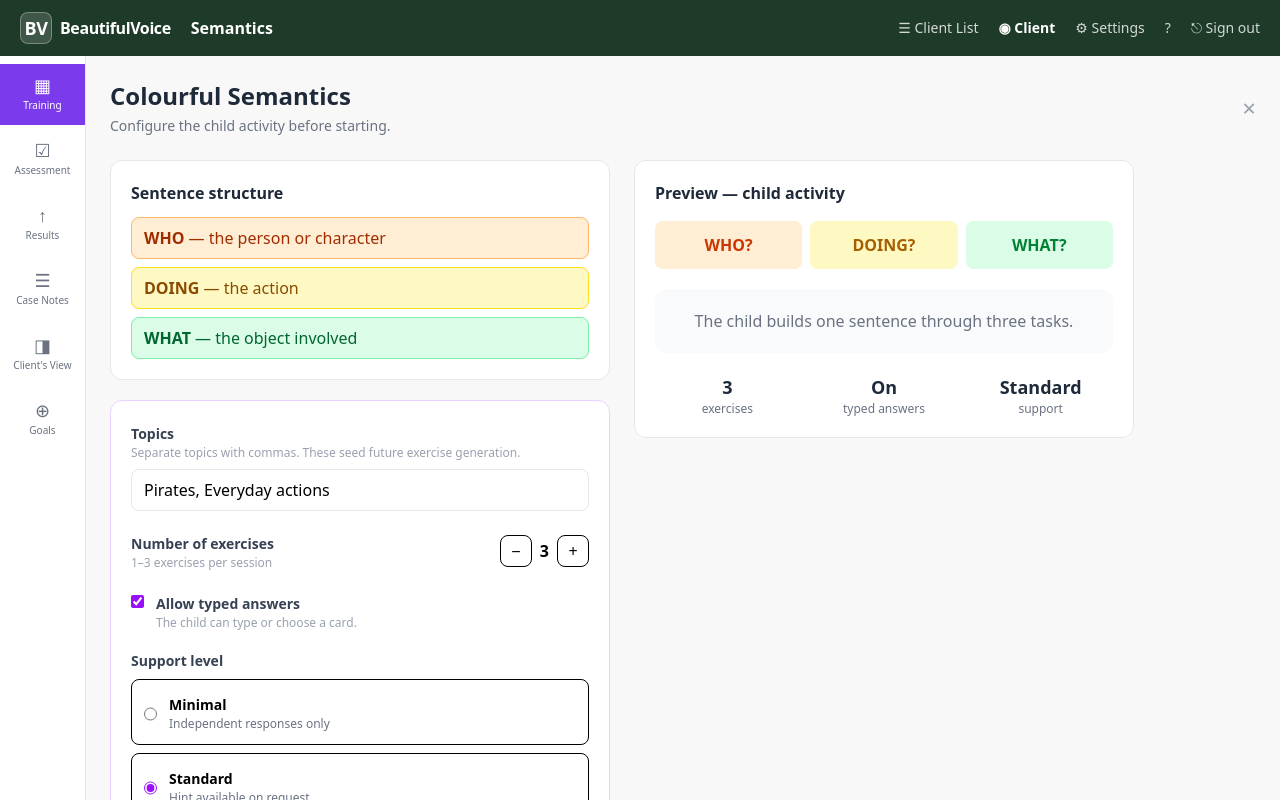
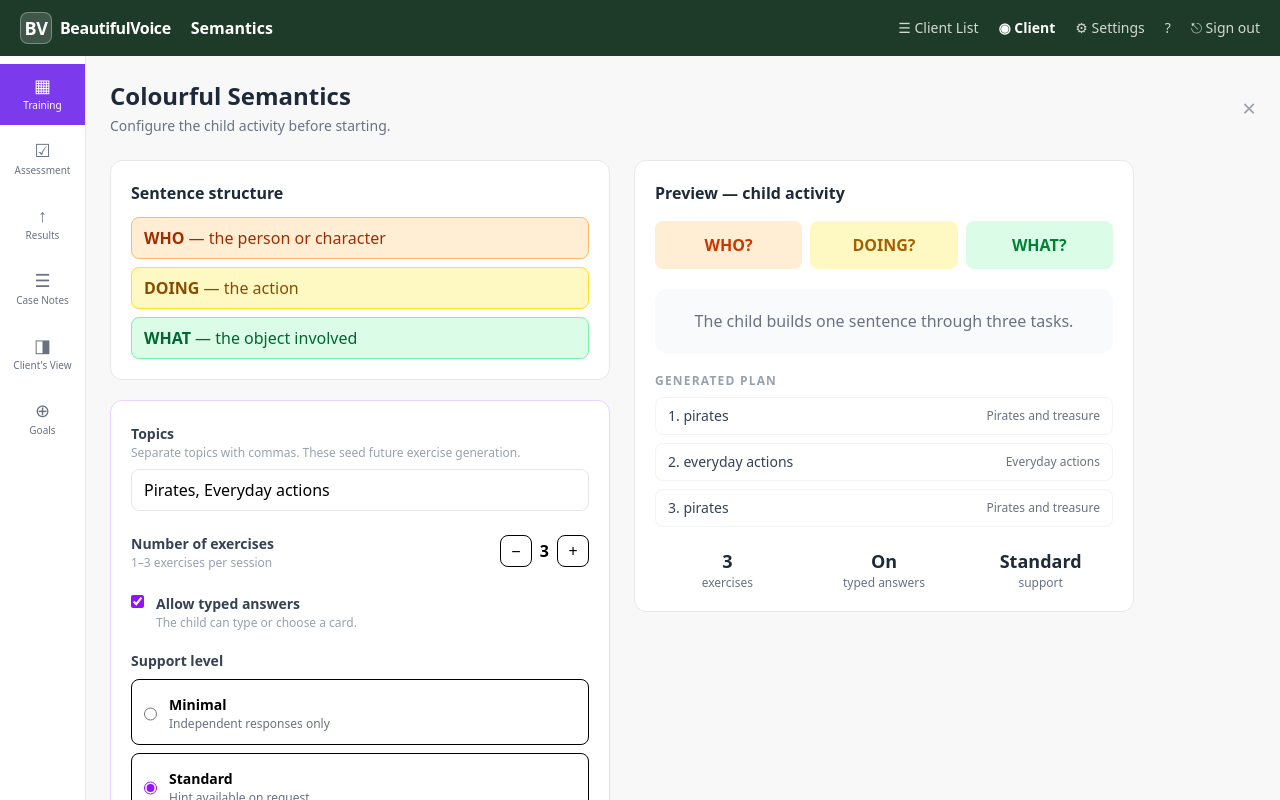
Before and after one commit to heshmatnejad/beautiful-voice-colourful-semantics, a Vue app: page / in a window 1280 px wide. Both pictures are taken after a click on the button "Open Colourful Semantics →". Shown: the top 800 px of the page. Built offline with nearby package versions, Linux system fonts and the light colour scheme.

Commit message:
feat: connect therapist topics to approved exercise templates

```diff
--- a/src/screens/ColorfulSemanticsConfig.vue
+++ b/src/screens/ColorfulSemanticsConfig.vue
@@ -2,6 +2,7 @@
 import { computed, ref } from 'vue'
 import BVClinicianShell from '../components/BVClinicianShell.vue'
 import type { SessionConfig, SupportLevel } from '../types/session'
+import { buildTopicPlan } from '../data/topicGenerator'
 const emit = defineEmits<{ start: [config: Omit<SessionConfig, 'launchContext'>]; back: [] }>()
 const typedAnswerEnabled = ref(true)
 const supportLevel = ref<SupportLevel>('standard')
@@ -9,7 +10,8 @@ const exerciseCount = ref(3)
 const topicsText = ref('Pirates, Everyday actions')
 const showResultsToChild = ref(true)
 const topics = computed(() => topicsText.value.split(',').map(v => v.trim()).filter(Boolean))
-const submit = () => emit('start', { typedAnswerEnabled: typedAnswerEnabled.value, supportLevel: supportLevel.value, exerciseCount: exerciseCount.value, topics: topics.value, showResultsToChild: showResultsToChild.value })
+const topicPlan = computed(() => buildTopicPlan(topics.value, exerciseCount.value))
+const submit = () => emit('start', { typedAnswerEnabled: typedAnswerEnabled.value, supportLevel: supportLevel.value, exerciseCount: exerciseCount.value, topics: topics.value.length ? topics.value : ['Everyday actions'], topicPlan: topicPlan.value, exerciseTemplateNumbers: topicPlan.value.map(plan => plan.exerciseTemplate), showResultsToChild: showResultsToChild.value })
 </script>
 
 <template>
@@ -27,7 +29,7 @@ const submit = () => emit('start', { typedAnswerEnabled: typedAnswerEnabled.valu
             <label class="flex items-start gap-3 border rounded-lg bg-gray-50 p-3"><input v-model="showResultsToChild" type="checkbox" class="mt-1 accent-purple-600" /><span><b class="text-sm text-gray-700">Show detailed results to child</b><small class="block text-xs text-gray-500">If disabled, only a simple completion message is shown.</small></span></label>
           </div>
         </section>
-        <section class="bg-white border border-gray-200 rounded-xl p-5 h-fit"><h2 class="font-semibold text-gray-800 mb-4">Preview — child activity</h2><div class="flex gap-2 mb-5"><span class="flex-1 bg-orange-100 text-orange-700 rounded-lg p-3 text-center font-bold">WHO?</span><span class="flex-1 bg-yellow-100 text-yellow-700 rounded-lg p-3 text-center font-bold">DOING?</span><span class="flex-1 bg-green-100 text-green-700 rounded-lg p-3 text-center font-bold">WHAT?</span></div><div class="bg-gray-50 rounded-xl p-5 text-center text-gray-500">The child builds one sentence through three tasks.</div><dl class="grid grid-cols-3 gap-3 mt-5 text-center text-xs text-gray-500"><div><b class="block text-lg text-gray-800">{{ exerciseCount }}</b>exercises</div><div><b class="block text-lg text-gray-800">{{ typedAnswerEnabled ? 'On' : 'Off' }}</b>typed answers</div><div><b class="block text-lg text-gray-800 capitalize">{{ supportLevel }}</b>support</div></dl></section>
+        <section class="bg-white border border-gray-200 rounded-xl p-5 h-fit"><h2 class="font-semibold text-gray-800 mb-4">Preview — child activity</h2><div class="flex gap-2 mb-5"><span class="flex-1 bg-orange-100 text-orange-700 rounded-lg p-3 text-center font-bold">WHO?</span><span class="flex-1 bg-yellow-100 text-yellow-700 rounded-lg p-3 text-center font-bold">DOING?</span><span class="flex-1 bg-green-100 text-green-700 rounded-lg p-3 text-center font-bold">WHAT?</span></div><div class="bg-gray-50 rounded-xl p-5 text-center text-gray-500">The child builds one sentence through three tasks.</div><div class="mt-5 space-y-2"><p class="text-xs font-bold uppercase tracking-widest text-gray-400">Generated plan</p><div v-for="(plan, index) in topicPlan" :key="`${plan.requestedTopic}-${index}`" class="flex items-center justify-between rounded-lg border border-gray-100 px-3 py-2 text-sm"><span class="font-medium text-gray-700">{{ index + 1 }}. {{ plan.requestedTopic }}</span><span class="text-xs text-gray-500">{{ plan.matchedTopic }}<span v-if="plan.isFallback"> · safe fallback</span></span></div></div><dl class="grid grid-cols-3 gap-3 mt-5 text-center text-xs text-gray-500"><div><b class="block text-lg text-gray-800">{{ exerciseCount }}</b>exercises</div><div><b class="block text-lg text-gray-800">{{ typedAnswerEnabled ? 'On' : 'Off' }}</b>typed answers</div><div><b class="block text-lg text-gray-800 capitalize">{{ supportLevel }}</b>support</div></dl></section>
       </div>
       <div class="flex justify-end gap-3 mt-6"><button @click="submit" class="bg-purple-600 hover:bg-purple-700 text-white font-bold px-6 py-3 rounded-xl">Start training</button></div>
     </div>
```
